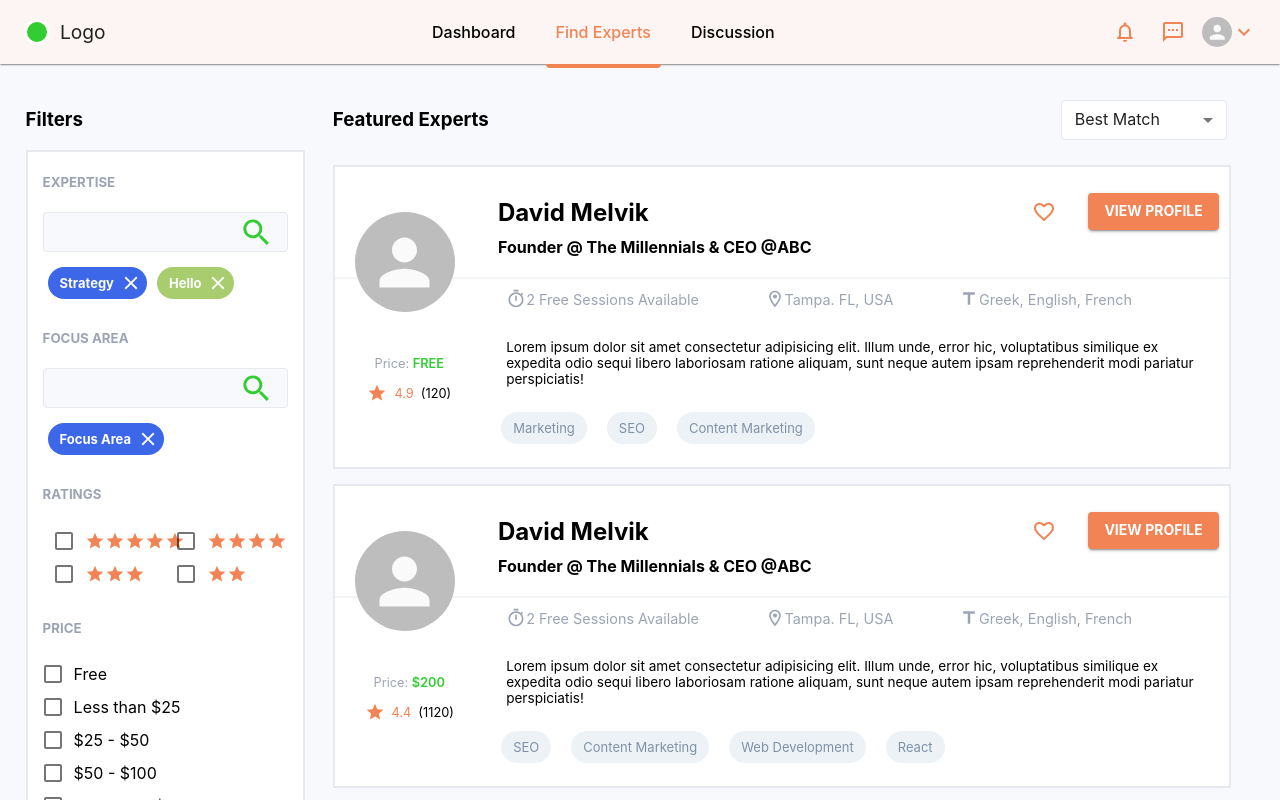
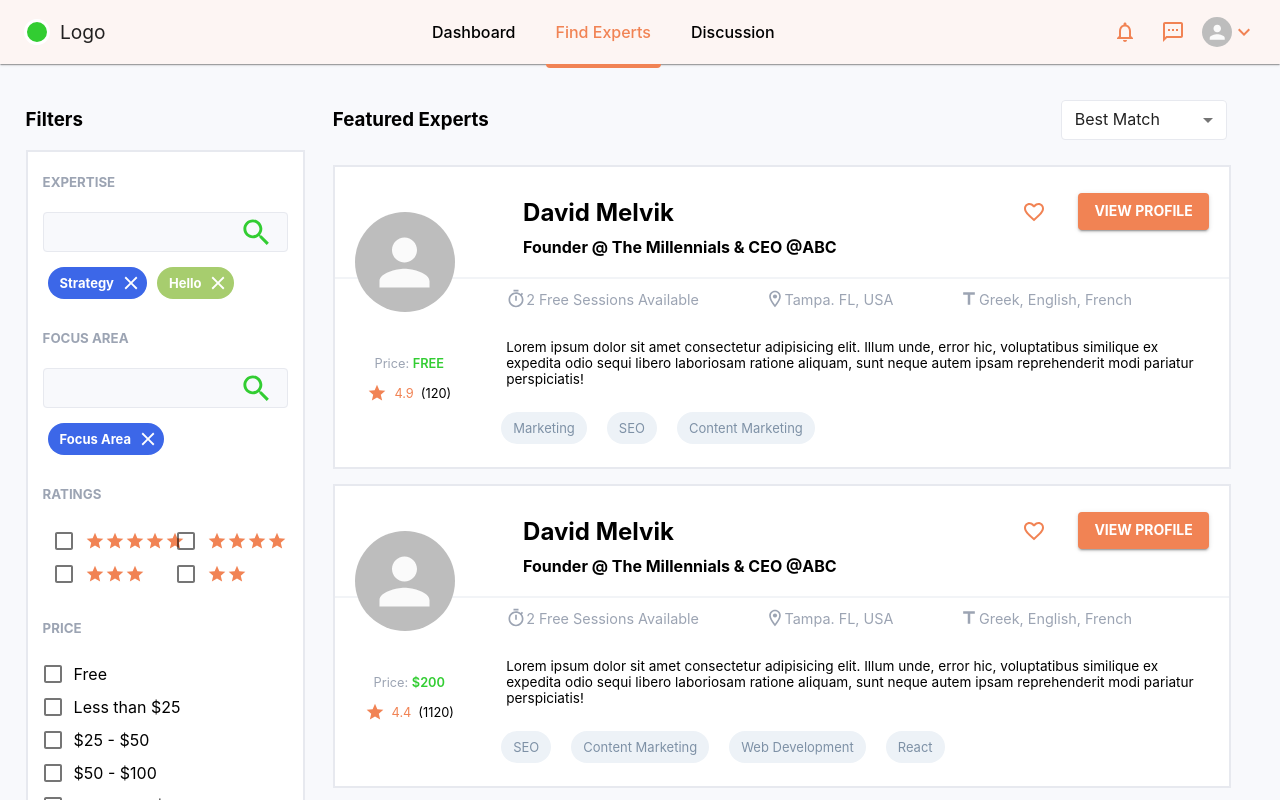
Before and after one commit to Sarthakbh321/NurtureLabs-Task, a React (Create React App) app: page / in a window 1280 px wide. Shown: the top 800 px of the page. Built offline with nearby package versions, Linux system fonts and the light colour scheme.

Commit message:
styling changes

```diff
--- a/src/components/MentorCard/MentorCard.css
+++ b/src/components/MentorCard/MentorCard.css
@@ -8,8 +8,7 @@
 }
 
 .mentor-top {
-	padding: 5px 10px;
-	padding-left: 20px !important;
+	padding: 5px 20px;
 	display: flex;
 	align-items: center;
 	border-bottom: 2px solid #f2f4f7;
@@ -19,7 +18,7 @@
 	width: 100%;
 	display: flex;
 	justify-content: space-between;
-	padding-left: 5%;
+	padding-left: 8%;
 }
 
 .mentor-info h2 {
```
